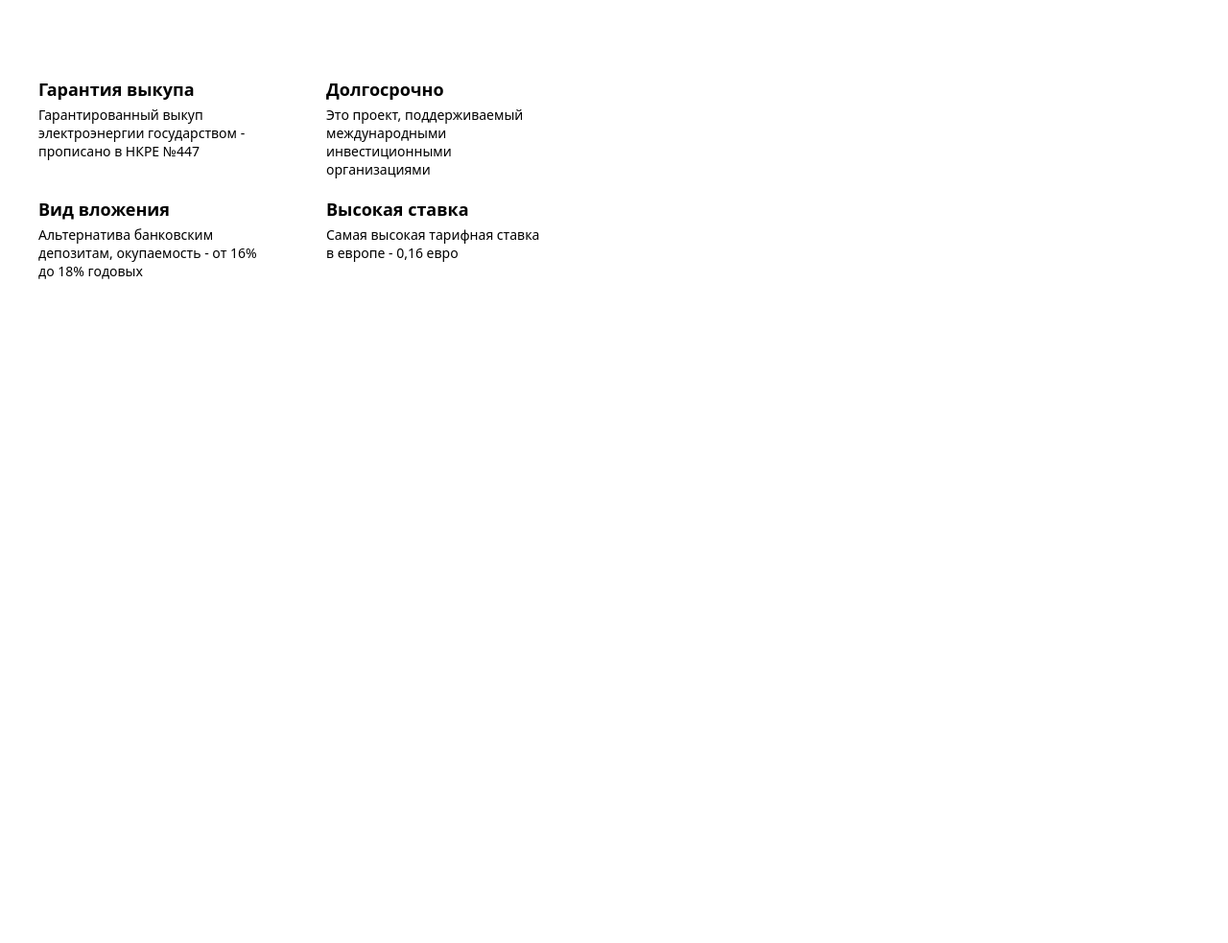
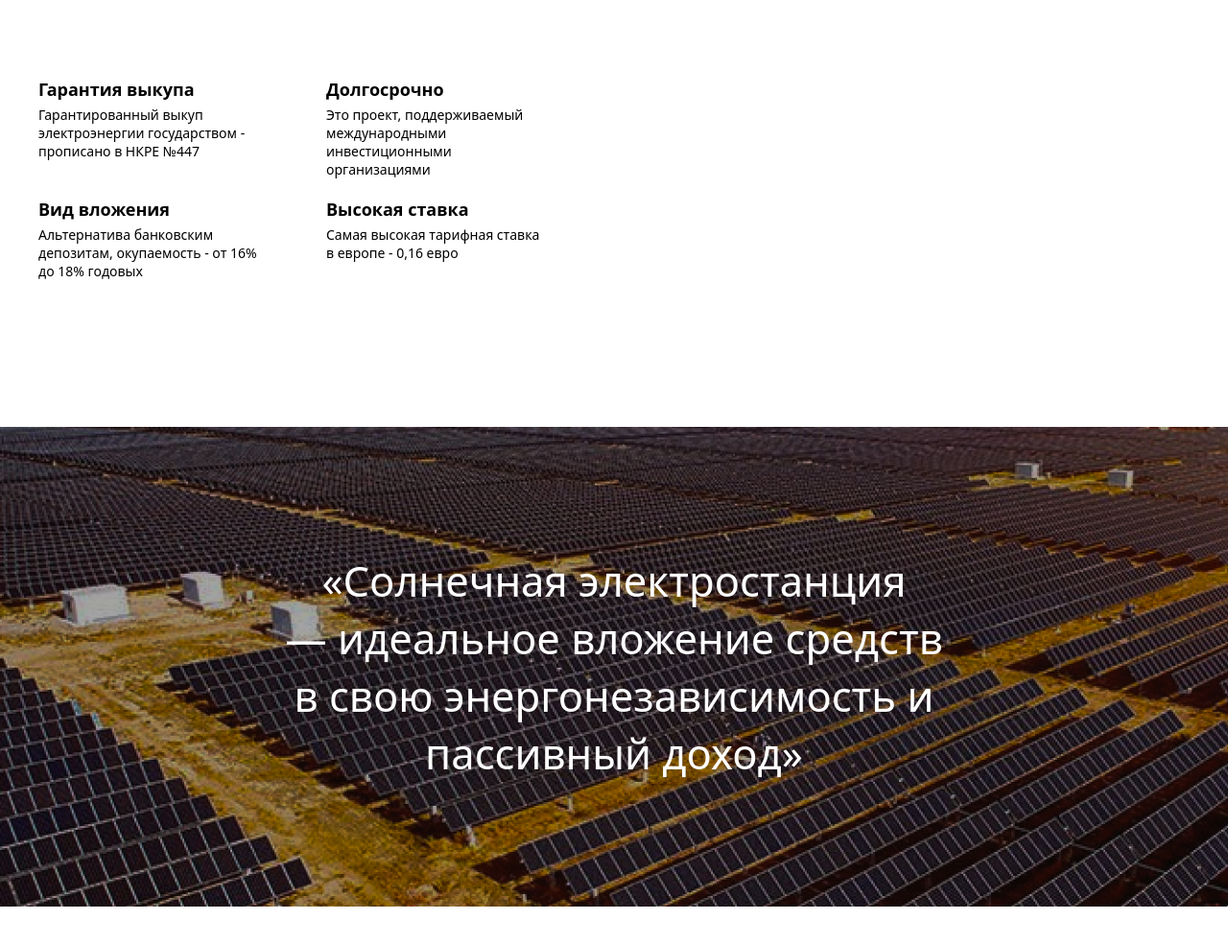
Before and after one commit to BlackMightyRavenDark/solar_exe, a plain HTML site: page index.html in a window 1280 px wide. Shown: the part 2376-3359 px from the top of the page at 96% size. Before the commit the page ends 2671 px from the top, so only its background shows below. Drawn offline with Linux system fonts and the light colour scheme.

Commit message:
Создан средний блок

```diff
--- a/index.html
+++ b/index.html
@@ -195,6 +195,26 @@
                     </section>
                 </div>
             </div>
+
+            <div class="solar-center">
+                <div class="solar-center__text">
+                    <h2>
+                        «Солнечная электростанция
+                    </h2>
+
+                    <h2>
+                        — идеальное вложение средств
+                    </h2>
+
+                    <h2>
+                        в свою энергонезависимость и
+                    </h2>
+
+                    <h2>
+                        пассивный доход»
+                    </h2>
+                </div>
+            </div>
         </main>
     </body>
 </html>
--- a/styles/main.css
+++ b/styles/main.css
@@ -1,3 +1,7 @@
+h2 {
+    font-weight: 400;
+}
+
 .centering-container {
     display: flex;
     justify-content: center;
@@ -16,3 +20,20 @@
     font-weight: 700;
     color: rgba(134, 133, 133, 1);
 }
+
+.solar-center {
+    display: flex;
+    width: 100vw;
+    height: 500px;
+    min-width: 1200px;
+    margin: 150px 0;
+    background-image: url("./../images/center.jpg");
+}
+
+.solar-center__text {
+    width: 760px;
+    margin: auto;
+    text-align: center;
+    font-size: 29px;
+    color: white;
+}
```
Also changed, not shown: images/center.jpg (added).
